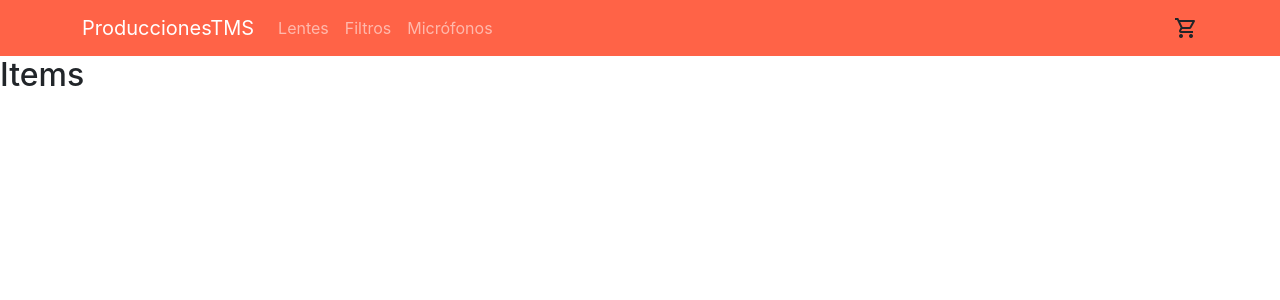
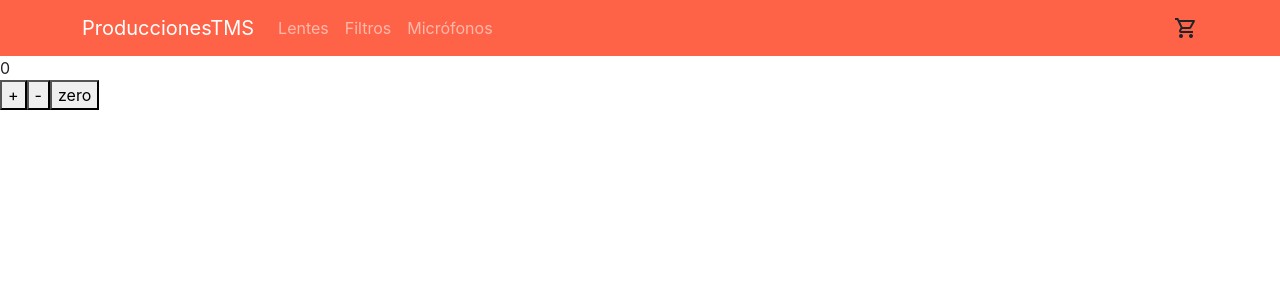
Before and after one commit to TmsLeOnGithub/tiendaTmsLeon, a React (Create React App) app: page / in a window 1280 px wide. Shown: the top 300 px of the page. Built offline with nearby package versions, Linux system fonts and the light colour scheme.

Commit message:
creé contador

```diff
--- a/src/App.js
+++ b/src/App.js
@@ -1,6 +1,7 @@
 import './App.scss';
 import ItemListContainer from './components/ItemListContainer';
 import NavBar from './components/NavBar';
+import ItemCount from './components/ItemCount';
 
 function App() {
   return (
@@ -10,6 +11,10 @@ function App() {
 
     <div>
     <ItemListContainer></ItemListContainer>
+
+
+    <ItemCount></ItemCount>
+
     </div>
 
     </>
--- a/src/components/Header.js
+++ b/src/components/Header.js
@@ -8,6 +8,7 @@ function Header () {
     )
 }
 
+export default Header    //xq no se ve el h1?
 
 /*const Header= () =>
 return (
--- /dev/null
+++ b/src/components/ItemCount.js
@@ -0,0 +1,31 @@
+import react, { useState } from "react";
+
+const useCounter = () => {
+    const [counter, setcounter] = useState(0);
+
+    const agregar = () => setcounter(counter + 1)
+    const quitar = () => setcounter(counter - 1)
+    const resetear = () => setcounter(0)
+
+    return {
+        counter,
+        agregar,
+        quitar,
+        resetear,
+    }
+}
+
+
+export default function ItemCount() {
+    const { counter, agregar, quitar, resetear } = useCounter();
+
+    return (
+        <>
+
+            <div> {counter} </div>
+            <button onClick={agregar}>+</button>
+            <button onClick={quitar}>-</button>
+            <button onClick={resetear}>zero</button>
+        </>
+    )
+}
--- a/src/components/ItemListContainer.jsx
+++ b/src/components/ItemListContainer.jsx
@@ -2,7 +2,7 @@
 function ItemListContainer() {
     return ( <>
         <div className="ItemListContainer">
-            <h2>Items</h2>
+
         </div>
         </>
     )
```
Also changed, not shown: src/components/CartWidgets.js (+4 -4 lines).
